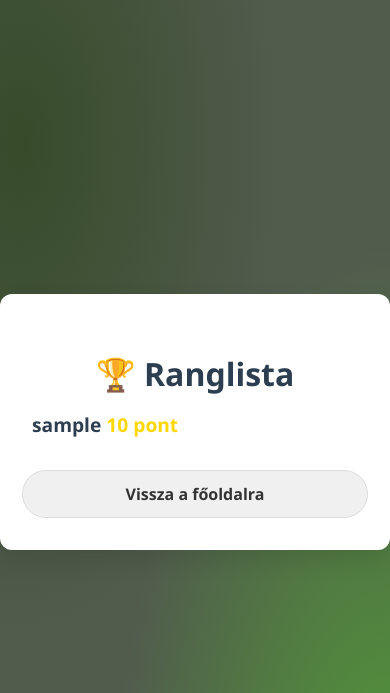
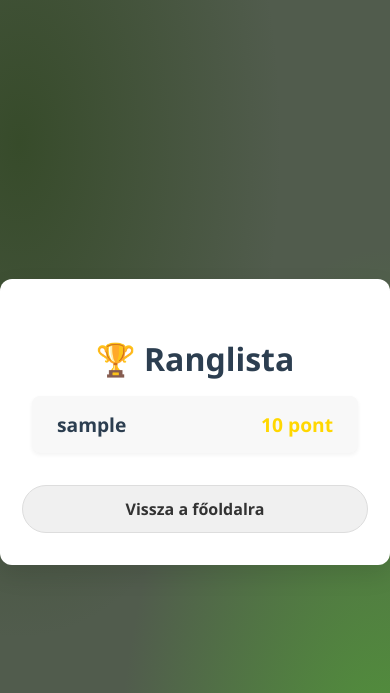
Before and after one commit to TTom08/kresz-quiz-web, a Flask app: page /leaderboard in a window 390 px wide. Shown: the top 693 px of the page. Run offline with Flask 3, Linux system fonts and the light colour scheme; tables that the repository leaves empty hold one stand-in row (values such as "Sample post").

Commit message:
improve leaderboard visual design

```diff
--- a/static/css/style.css
+++ b/static/css/style.css
@@ -127,7 +127,7 @@ body {
 .leaderboard-list {
     list-style-type: none;
     padding: 0;
-    text-align: left;
+    text-align: center;
 }
 
 /*.leaderboard-list li {
@@ -142,36 +142,40 @@ body {
     box-shadow: 0 2px 4px rgba(0, 0, 0, 0.1);
 }*/
 
-leaderboard-list li {
+.leaderboard-list li {
 
     background-color: #f8f8f8;
-    padding: 15px;
+    padding: 15px 25px;
     border-radius: 8px;
     margin-bottom: 10px;
     display: flex;
     justify-content: space-between;
     align-items: center;
-    font-size: 1.1rem;
+    font-size: 1.4rem;
+    font-weight: 500;
     box-shadow: 0 2px 4px rgba(0, 0, 0, 0.05);
+
 }
 
 .leaderboard-list li.gold {
     color: #FFD700;
-    font-weight: bold;
+    font-weight: 700;
 }
 
 .leaderboard-list li.silver {
     color: #C0C0C0;
-    font-weight: bold;
+    font-weight: 700;
 }
 
 .leaderboard-list li.bronze {
     color: #CD7F32;
-    font-weight: bold;
+    font-weight: 700;
 }
 .leaderboard-list li span {
-    font-weight: bold;
+    font-weight: 600;
     color: #2c3e50;/*#2ecc71;*/
+    flex: 1;
+    text-align: left;
 }
 
 /* --- Eredmény oldal stílusok (Result Page Styles) --- */
@@ -277,10 +281,9 @@ leaderboard-list li {
 
 
     .leaderboard-list li {
-        flex-direction: column;
-        align-items: center;
-        gap: 5px;
-        font-size: 1rem;
+        flex-direction: row;
+        justify-content: space-between;
+        font-size: 1.2rem;
     }
 
     .leaderboard-list li.gold {
```
